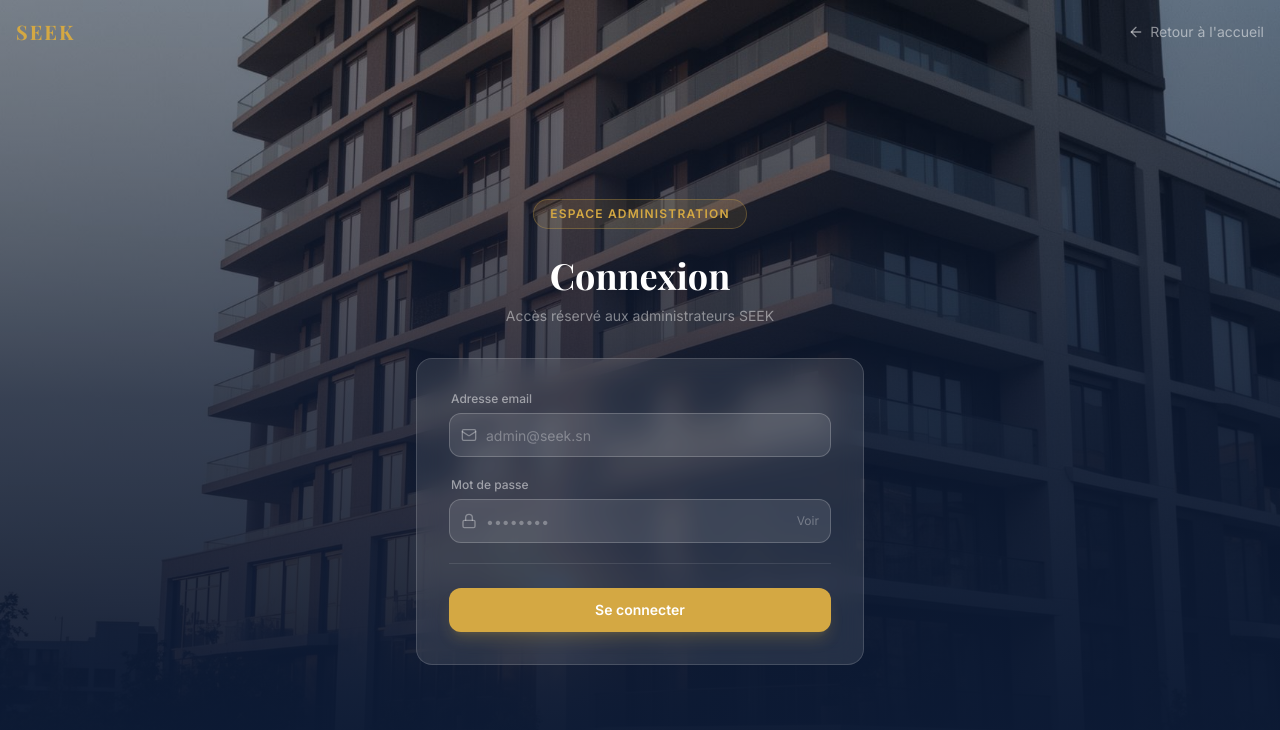
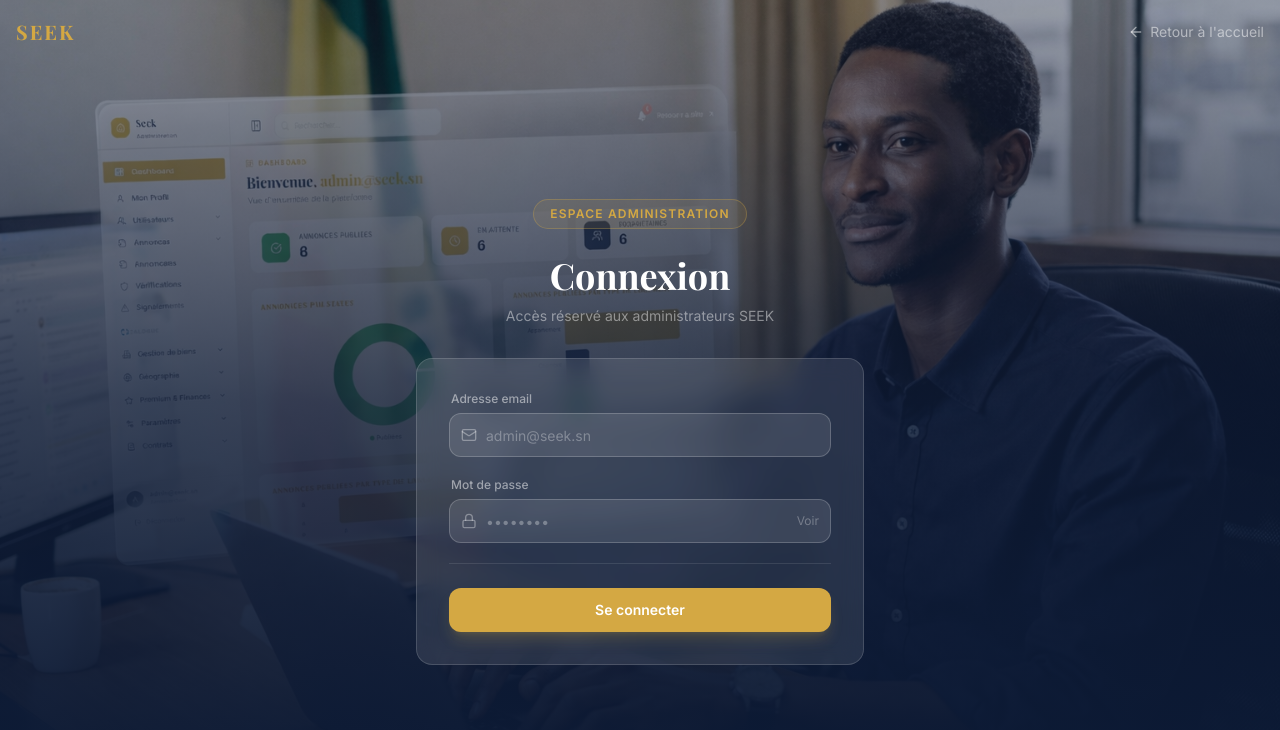
Before and after one commit to Git-Paul-Emile/seek-front, a React (Vite) app: page /admin/login in a window 1280 px wide. Shown: the top 730 px of the page. Built offline with nearby package versions, Linux system fonts and the light colour scheme; no server answers; the HTML template or start-up script is replaced by a standard one.

Commit message:
bg admin

```diff
--- a/src/pages/admin/Login.tsx
+++ b/src/pages/admin/Login.tsx
@@ -7,7 +7,7 @@ import { motion, AnimatePresence } from "framer-motion";
 import { Mail, Lock, ArrowLeft, AlertCircle, Loader2 } from "lucide-react";
 import axios from "axios";
 import { useAuth } from "@/context/AuthContext";
-import heroBg from "@/assets/hero-bg.jpg";
+import bgAdmin from "@/assets/bg-admin.png";
 
 // ─── Validation Zod (100 % front, aucune validation HTML) ────────────────────
 
@@ -89,7 +89,7 @@ export default function AdminLogin() {
 
       {/* ── Fond hero ────────────────────────────────────────────────────────── */}
       <img
-        src={heroBg}
+        src={bgAdmin}
         alt=""
         aria-hidden="true"
         className="absolute inset-0 w-full h-full object-cover"
```
Also changed, not shown: src/assets/bg-admin.png (added).
